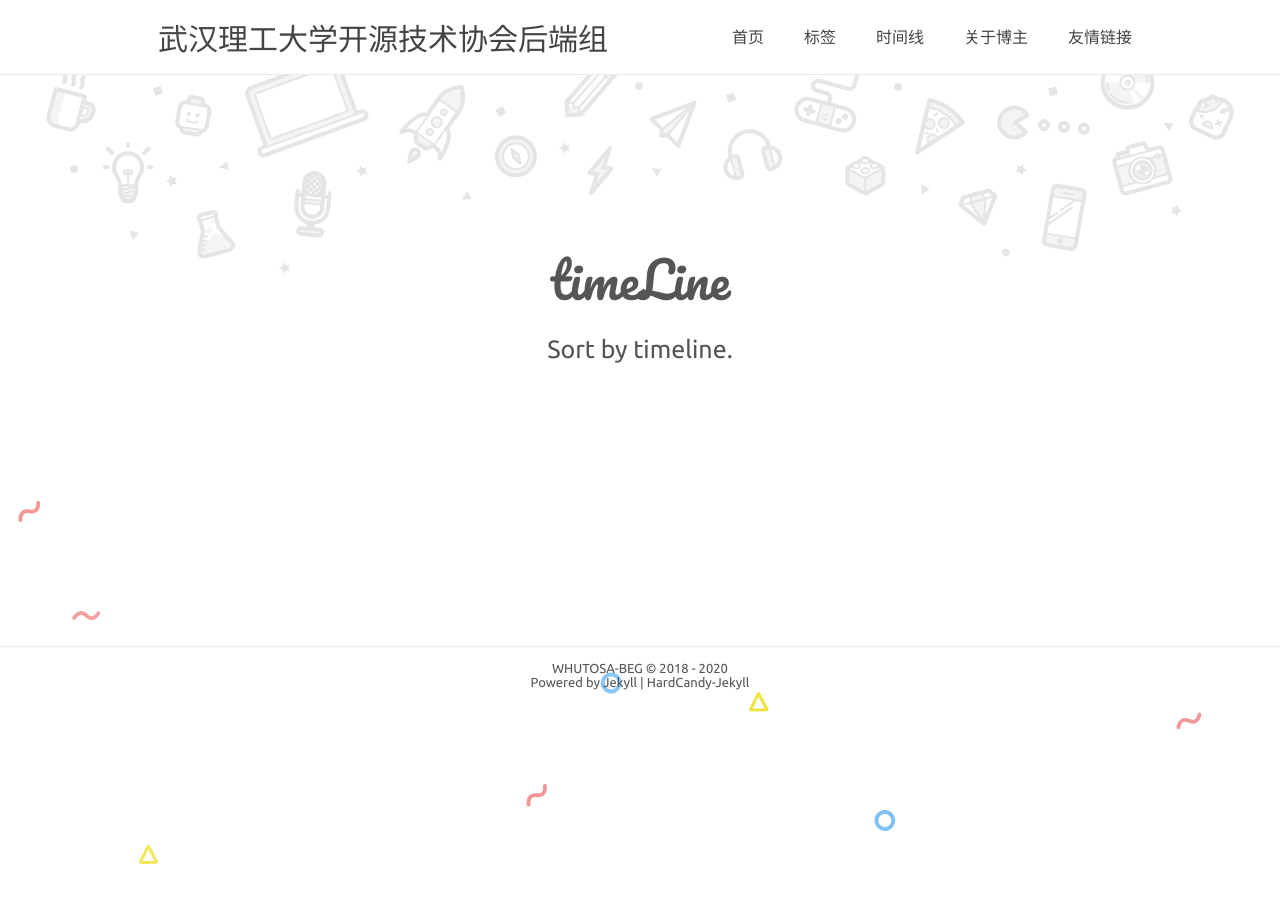
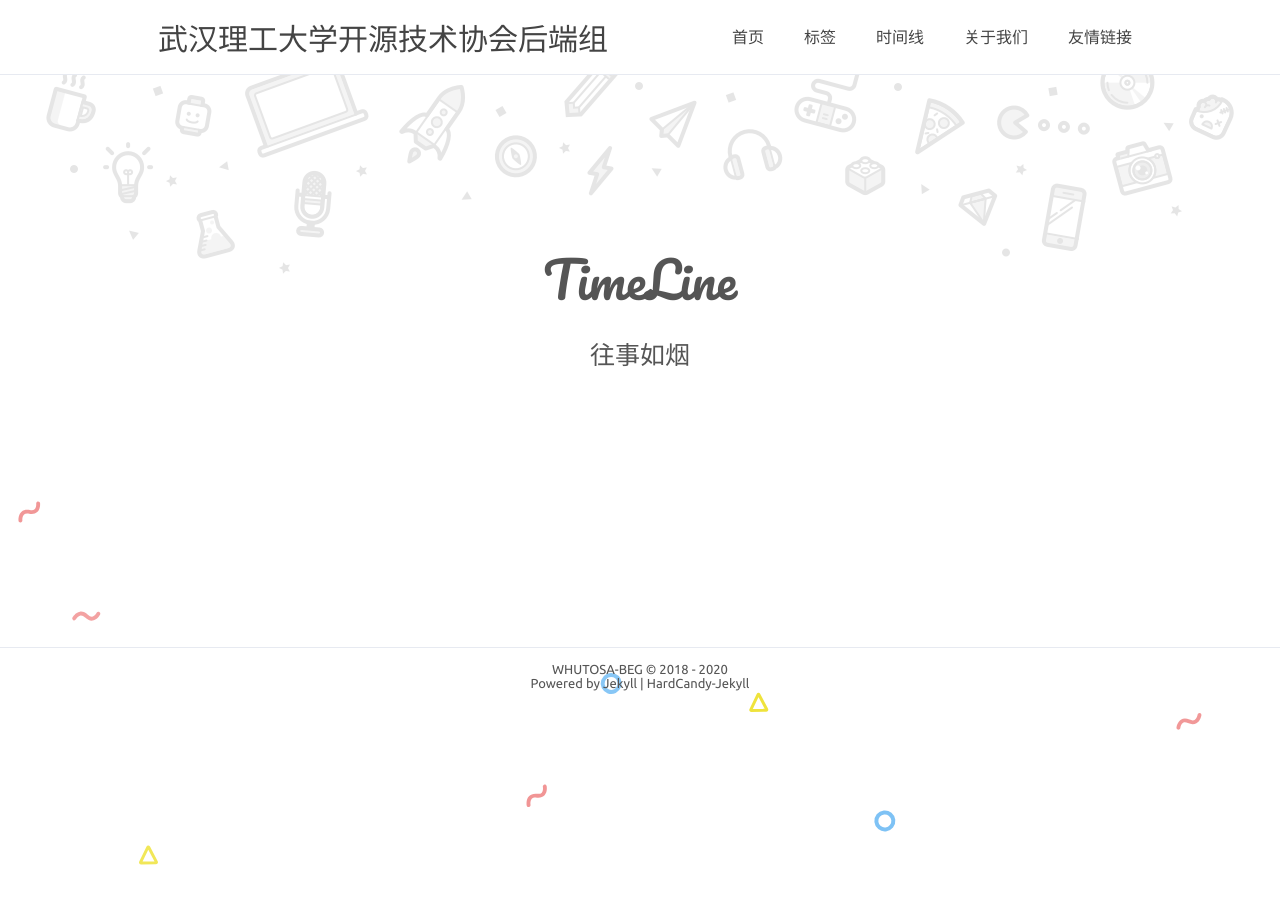
Before and after one commit to WHUTOSA-BEG/WHUTOSA-BEG.github.io, a Jekyll site: the page built from timeline.html, in a window 1280 px wide. Built offline with Jekyll 4.4.1, drawn with Linux system fonts in a browser that asks for light colours; comment, search, counter and statistics services are not loaded; some of the changed lines change nothing that is shown.

Commit message:
初期修改

```diff
--- a/_config.yml
+++ b/_config.yml
@@ -9,7 +9,7 @@
   首页: '/'
   标签: '/tags.html'
   时间线: '/timeline.html'
-  关于博主: '/about.html'
+  关于我们: '/about.html'
   友情链接: '/friendLink.html'
 
 # 博主
@@ -25,20 +25,20 @@
 # SNS
 SNS: true
 SNS-icon: #['Facebook', 'weibo', 'qq', 'github', 'Dribbble', 'Twitter', 'instagram', 'weixin', 'Codepen']
-  mail: '' # mailto:abc@gmail.com
-  weixin: '' # 你的微信二维码存放的地址
-  qq: '' # 你的qq二维码存放的地址 or http://wpa.qq.com/msgrd?v=3&uin='你的QQ号'&site=qq&menu=yes
-  github: ''
-  Codepen: ''
-  weibo: ''
-  instagram: ''
-  Twitter: ''
-  Dribbble: ''
-  Facebook: ''
-  Google: ''
-  zhihu: ''
-  juejin: ''
-  twitch: ''
+  # mail: '' # mailto:abc@gmail.com
+  # weixin: '' # 你的微信二维码存放的地址
+  # qq: '' # 你的qq二维码存放的地址 or http://wpa.qq.com/msgrd?v=3&uin='你的QQ号'&site=qq&menu=yes
+  github: 'https://github.com/WHUTOSA-BEG'
+  # Codepen: ''
+  # weibo: ''
+  # instagram: ''
+  # Twitter: ''
+  # Dribbble: ''
+  # Facebook: ''
+  # Google: ''
+  # zhihu: ''
+  # juejin: ''
+  # twitch: ''
 
 # 分页
 paginate: 2
@@ -66,7 +66,7 @@
 disqus: false
 disqus_url: '' # https://abc.disqus.com/embed.js
 # 来必力评论
-livere: true
+livere: false
 livere_uid: ''
 # Gitment评论 OAuth Application
 Gitment: false
--- a/_posts/2020-06-25-hello.md
+++ b/_posts/2020-06-25-hello.md
@@ -1,10 +1,10 @@
 ---
 layout: post
-title: 'Hello Jekyll'
+title: 测试
 date: 2020-06-25
 author: yuanbug
 color: rgb(255,210,32)
-cover: 'http://on2171g4d.bkt.clouddn.com/jekyll-banner.png'
+cover: https://i1.hdslb.com/bfs/space/768cc4fd97618cf589d23c2711a1d1a729f42235.png
 tags: jekyll
 ---
 
--- a/timeline.html
+++ b/timeline.html
@@ -1,8 +1,8 @@
 ---
 layout: default
 title: 时间线
-page-title: timeLine
-home-title: Sort by timeline.
+page-title: TimeLine
+home-title: 往事如烟
 description:
 ---
 
@@ -16,7 +16,7 @@
             <div class="left-time">
               <a href="javascript:;" onmouseover="this.children[0].style.borderLeft='8px solid rgb(255,90,90)'; this.children[1].style.backgroundColor='rgb(255,90,90)';this.children[1].children[0].children[0].style.color='white';" onmouseout="this.children[0].style.borderLeft='8px solid #f4f4f4'; this.children[1].style.backgroundColor='#f4f4f4';this.children[1].children[0].children[0].style.color='#555';">
                 <span class="righttime-san"></span><span class="righttime-main"><sapn class="timemain">
-                    <time class="post-date timefont" datetime="{{ post.date | date:"%y-%m-%d" }}">{{ post.date | date: "%Y-%m-%d" }}</time>
+                    <time class="post-date timefont" datetime="{{ post.date | date:&quot;%y-%m-%d&quot; }}">{{ post.date | date: "%Y-%m-%d" }}</time>
                 </sapn></span>
               </a>
             </div>
```
Also changed, not shown: assets/profile.jpeg.
